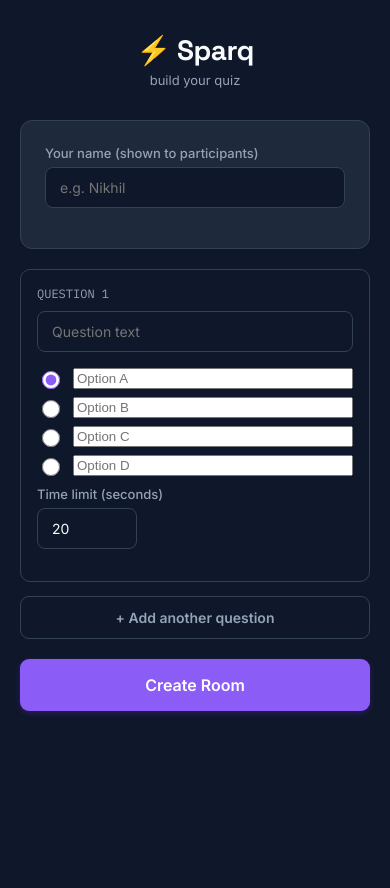
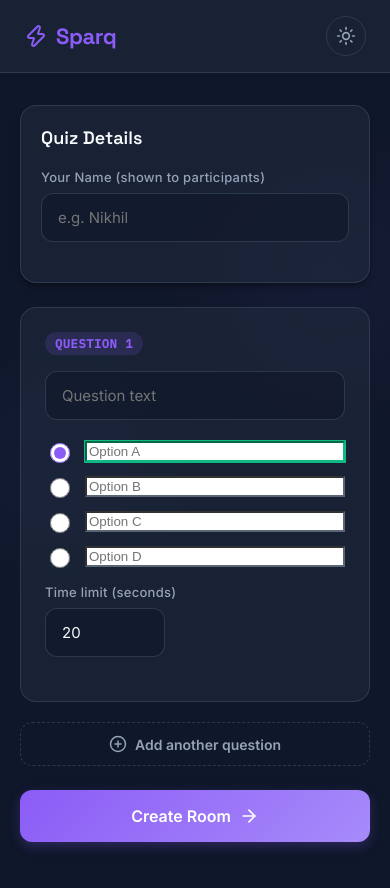
Before and after one commit to nikhildhore9923/sparq-quiz, a React (Vite) app in the folder frontend/: page /host/create in a window 390 px wide. Shown: the top 888 px of the page. Before the commit the page ends 844 px from the top, so only its background shows below. Built offline with nearby package versions, Linux system fonts and the light colour scheme; no server answers.

Commit message:
feat: modern glassmorphism UI with dark/light mode toggle and lucide icons

```diff
--- a/frontend/package.json
+++ b/frontend/package.json
@@ -9,6 +9,7 @@
     "preview": "vite preview"
   },
   "dependencies": {
+    "lucide-react": "^1.45.0",
     "react": "^18.3.1",
     "react-dom": "^18.3.1",
     "react-router-dom": "^6.24.1",
--- a/frontend/src/App.jsx
+++ b/frontend/src/App.jsx
@@ -1,12 +1,45 @@
-import { Routes, Route } from 'react-router-dom'
+import { useState, useEffect } from 'react'
+import { Routes, Route, useLocation } from 'react-router-dom'
+import { Moon, Sun, Zap } from 'lucide-react'
 import Home from './pages/Home'
 import HostCreate from './pages/HostCreate'
 import HostRoom from './pages/HostRoom'
 import PlayerJoin from './pages/PlayerJoin'
 import PlayerRoom from './pages/PlayerRoom'
 
+function Layout({ children }) {
+  const [theme, setTheme] = useState(() => localStorage.getItem('sparq_theme') || 'dark')
+
+  useEffect(() => {
+    document.documentElement.setAttribute('data-theme', theme)
+    localStorage.setItem('sparq_theme', theme)
+  }, [theme])
+
+  const toggleTheme = () => setTheme(prev => prev === 'dark' ? 'light' : 'dark')
+
+  return (
+    <div className="layout-wrapper">
+      <div className="global-header">
+        <div className="logo-container">
+          <Zap className="logo-icon" size={24} />
+          <span className="logo-text">Sparq</span>
+        </div>
+        <button className="theme-toggle" onClick={toggleTheme} aria-label="Toggle theme">
+          {theme === 'dark' ? <Sun size={20} /> : <Moon size={20} />}
+        </button>
+      </div>
+      <main className="content-area slide-in">
+        {children}
+      </main>
+    </div>
+  )
+}
+
 function App() {
+  const location = useLocation();
+
   return (
+    <Layout key={location.pathname}>
       <Routes>
         <Route path="/" element={<Home />} />
         <Route path="/host/create" element={<HostCreate />} />
@@ -14,6 +47,7 @@
         <Route path="/join" element={<PlayerJoin />} />
         <Route path="/play/:roomCode" element={<PlayerRoom />} />
       </Routes>
+    </Layout>
   )
 }
 
--- a/frontend/src/index.css
+++ b/frontend/src/index.css
@@ -1,22 +1,60 @@
 :root {
-  --bg: #0f172a;
-  --panel: #1e293b;
-  --panel-border: #334155;
-  --text-primary: #f8fafc;
-  --text-secondary: #94a3b8;
-  --input-bg: #0f172a;
-
-  --accent: #8b5cf6;
-  --accent-light: #4c1d95;
-  --correct: #22c55e;
-  --correct-bg: #14532d;
-  --incorrect: #ef4444;
-  --incorrect-bg: #7f1d1d;
-  --warn: #f59e0b;
-
+  /* Common variables */
   --font-display: "Space Grotesk", sans-serif;
   --font-body: "Inter", sans-serif;
   --font-mono: "IBM Plex Mono", monospace;
+  --radius-sm: 8px;
+  --radius-md: 12px;
+  --radius-lg: 16px;
+  --transition: all 0.3s cubic-bezier(0.4, 0, 0.2, 1);
+}
+
+[data-theme="light"] {
+  --bg: #f8fafc;
+  --bg-secondary: #f1f5f9;
+  --panel: rgba(255, 255, 255, 0.8);
+  --panel-border: rgba(226, 232, 240, 0.8);
+  --text-primary: #0f172a;
+  --text-secondary: #64748b;
+  --input-bg: rgba(241, 245, 249, 0.8);
+
+  --accent: #6366f1;
+  --accent-light: #e0e7ff;
+  --accent-hover: #4f46e5;
+  --correct: #10b981;
+  --correct-bg: #d1fae5;
+  --incorrect: #ef4444;
+  --incorrect-bg: #fee2e2;
+  --warn: #f59e0b;
+  --warn-bg: #fef3c7;
+
+  --shadow-sm: 0 1px 2px 0 rgba(0, 0, 0, 0.05);
+  --shadow-md: 0 4px 6px -1px rgba(0, 0, 0, 0.1), 0 2px 4px -1px rgba(0, 0, 0, 0.06);
+  --shadow-glow: 0 0 15px rgba(99, 102, 241, 0.3);
+}
+
+[data-theme="dark"] {
+  --bg: #0f172a;
+  --bg-secondary: #1e293b;
+  --panel: rgba(30, 41, 59, 0.7);
+  --panel-border: rgba(51, 65, 85, 0.8);
+  --text-primary: #f8fafc;
+  --text-secondary: #94a3b8;
+  --input-bg: rgba(15, 23, 42, 0.6);
+
+  --accent: #8b5cf6;
+  --accent-light: rgba(139, 92, 246, 0.15);
+  --accent-hover: #a78bfa;
+  --correct: #10b981;
+  --correct-bg: rgba(16, 185, 129, 0.15);
+  --incorrect: #ef4444;
+  --incorrect-bg: rgba(239, 68, 68, 0.15);
+  --warn: #f59e0b;
+  --warn-bg: rgba(245, 158, 11, 0.15);
+
+  --shadow-sm: 0 1px 2px 0 rgba(0, 0, 0, 0.5);
+  --shadow-md: 0 4px 6px -1px rgba(0, 0, 0, 0.3), 0 2px 4px -1px rgba(0, 0, 0, 0.2);
+  --shadow-glow: 0 0 15px rgba(139, 92, 246, 0.3);
 }
 
 * {
@@ -25,58 +63,120 @@
 
 body {
   margin: 0;
-  background: var(--bg);
+  background-color: var(--bg);
   color: var(--text-primary);
   font-family: var(--font-body);
   -webkit-font-smoothing: antialiased;
+  transition: background-color 0.3s ease, color 0.3s ease;
+  min-height: 100vh;
+  /* Add subtle gradient background */
+  background-image:
+    radial-gradient(circle at 15% 50%, rgba(99, 102, 241, 0.05), transparent 25%),
+    radial-gradient(circle at 85% 30%, rgba(139, 92, 246, 0.05), transparent 25%);
+}
+
+.layout-wrapper {
+  display: flex;
+  flex-direction: column;
+  min-height: 100vh;
+}
+
+.global-header {
+  display: flex;
+  justify-content: space-between;
+  align-items: center;
+  padding: 16px 24px;
+  background: var(--panel);
+  backdrop-filter: blur(12px);
+  -webkit-backdrop-filter: blur(12px);
+  border-bottom: 1px solid var(--panel-border);
+  position: sticky;
+  top: 0;
+  z-index: 50;
+  transition: var(--transition);
+}
+
+.logo-container {
+  display: flex;
+  align-items: center;
+  gap: 8px;
+  color: var(--accent);
+}
+
+.logo-text {
+  font-family: var(--font-display);
+  font-weight: 700;
+  font-size: 22px;
+  letter-spacing: -0.02em;
+}
+
+.theme-toggle {
+  background: transparent;
+  border: 1px solid var(--panel-border);
+  color: var(--text-secondary);
+  border-radius: 50%;
+  width: 40px;
+  height: 40px;
+  display: flex;
+  align-items: center;
+  justify-content: center;
+  cursor: pointer;
+  transition: var(--transition);
+}
+
+.theme-toggle:hover {
+  background: var(--bg-secondary);
+  color: var(--accent);
+  transform: rotate(15deg);
+}
+
+.content-area {
+  flex: 1;
+}
+
+.slide-in {
+  animation: slideUpFade 0.5s cubic-bezier(0.16, 1, 0.3, 1) forwards;
+}
+
+@keyframes slideUpFade {
+  0% { opacity: 0; transform: translateY(20px); }
+  100% { opacity: 1; transform: translateY(0); }
 }
 
 .app {
   max-width: 720px;
   margin: 0 auto;
   padding: 32px 20px 80px;
-  min-height: 100vh;
 }
 
 .wide {
   max-width: 960px;
 }
 
-/* ---------- Brand ---------- */
-.brand-header {
-  text-align: center;
-  margin-bottom: 32px;
-}
-
-.brand-mark {
-  font-family: var(--font-display);
-  font-weight: 700;
-  font-size: 28px;
-  letter-spacing: -0.02em;
-}
-
-.brand-sub {
-  color: var(--text-secondary);
-  font-size: 13px;
-  display: block;
-  margin-top: 4px;
-}
-
 /* ---------- Panels & cards ---------- */
 .panel {
   background: var(--panel);
+  backdrop-filter: blur(16px);
+  -webkit-backdrop-filter: blur(16px);
   border: 1px solid var(--panel-border);
-  border-radius: 12px;
-  padding: 24px;
-  margin-bottom: 20px;
-  box-shadow: 0 1px 2px rgba(16, 24, 40, 0.04);
+  border-radius: var(--radius-lg);
+  padding: 28px;
+  margin-bottom: 24px;
+  box-shadow: var(--shadow-md);
+  transition: var(--transition);
+}
+
+.panel:hover {
+  box-shadow: var(--shadow-md), var(--shadow-glow);
+  border-color: rgba(139, 92, 246, 0.3);
 }
 
 .panel-title {
   font-family: var(--font-display);
-  font-size: 16px;
+  font-size: 18px;
   font-weight: 600;
-  margin: 0 0 16px;
+  margin: 0 0 20px;
+  color: var(--text-primary);
 }
 
 /* ---------- Buttons ---------- */
@@ -85,32 +185,46 @@
   font-weight: 600;
   font-size: 14px;
   border: none;
-  border-radius: 9px;
+  border-radius: var(--radius-md);
   padding: 12px 20px;
   cursor: pointer;
-  transition: all 0.15s ease;
+  transition: var(--transition);
+  display: inline-flex;
+  align-items: center;
+  justify-content: center;
+  gap: 8px;
 }
 
 .btn:disabled {
-  opacity: 0.4;
+  opacity: 0.5;
   cursor: not-allowed;
+  transform: none !important;
 }
 
 .btn-primary {
-  background: var(--accent);
+  background: linear-gradient(135deg, var(--accent) 0%, var(--accent-hover) 100%);
   color: #ffffff;
-  box-shadow: 0 2px 6px rgba(109, 40, 217, 0.3);
+  box-shadow: 0 4px 12px rgba(139, 92, 246, 0.25);
 }
 
 .btn-primary:hover:not(:disabled) {
-  box-shadow: 0 4px 14px rgba(109, 40, 217, 0.4);
-  transform: translateY(-1px);
+  box-shadow: 0 6px 16px rgba(139, 92, 246, 0.4);
+  transform: translateY(-2px);
+}
+
+.btn-primary:active:not(:disabled) {
+  transform: translateY(0);
 }
 
 .btn-ghost {
   background: transparent;
   border: 1px solid var(--panel-border);
   color: var(--text-secondary);
+}
+
+.btn-ghost:hover:not(:disabled) {
+  background: var(--bg-secondary);
+  color: var(--text-primary);
 }
 
 .btn-block {
@@ -124,7 +238,7 @@
 
 /* ---------- Forms ---------- */
 .field {
-  margin-bottom: 16px;
+  margin-bottom: 20px;
 }
 
 .field label {
@@ -132,107 +246,138 @@
   font-size: 13px;
   font-weight: 500;
   color: var(--text-secondary);
-  margin-bottom: 6px;
+  margin-bottom: 8px;
+  letter-spacing: 0.02em;
 }
 
 .field input, .field textarea {
   width: 100%;
   background: var(--input-bg);
   border: 1px solid var(--panel-border);
-  border-radius: 8px;
-  padding: 11px 14px;
+  border-radius: var(--radius-md);
+  padding: 14px 16px;
   font-family: var(--font-body);
-  font-size: 14px;
+  font-size: 15px;
   color: var(--text-primary);
+  transition: var(--transition);
 }
 
-.field input:focus, .field textarea:focus, button:focus-visible {
-  outline: 2px solid var(--accent);
-  outline-offset: 1px;
+.field input:focus, .field textarea:focus {
+  outline: none;
+  border-color: var(--accent);
+  box-shadow: 0 0 0 3px var(--accent-light);
+  background: var(--bg);
 }
 
 .room-code-input {
-  font-family: var(--font-mono);
-  font-size: 24px;
-  letter-spacing: 0.15em;
+  font-family: var(--font-mono) !important;
+  font-size: 28px !important;
+  letter-spacing: 0.2em;
   text-align: center;
   text-transform: uppercase;
+  font-weight: 600;
 }
 
 /* ---------- Home / choice screen ---------- */
 .choice-grid {
   display: grid;
   grid-template-columns: 1fr 1fr;
-  gap: 16px;
+  gap: 20px;
 }
 
 .choice-card {
   background: var(--panel);
+  backdrop-filter: blur(16px);
   border: 1px solid var(--panel-border);
-  border-radius: 12px;
-  padding: 32px 20px;
+  border-radius: var(--radius-lg);
+  padding: 40px 24px;
   text-align: center;
   cursor: pointer;
-  transition: all 0.15s ease;
+  transition: var(--transition);
+  box-shadow: var(--shadow-sm);
 }
 
 .choice-card:hover {
   border-color: var(--accent);
-  box-shadow: 0 4px 14px rgba(109, 40, 217, 0.12);
+  box-shadow: var(--shadow-md), var(--shadow-glow);
+  transform: translateY(-4px);
 }
 
 .choice-icon {
-  font-size: 32px;
-  margin-bottom: 10px;
+  font-size: 40px;
+  margin-bottom: 16px;
+  display: inline-block;
+  transition: transform 0.3s ease;
+}
+
+.choice-card:hover .choice-icon {
+  transform: scale(1.1);
 }
 
 .choice-title {
   font-family: var(--font-display);
   font-weight: 600;
-  font-size: 16px;
+  font-size: 18px;
+  color: var(--text-primary);
 }
 
 /* ---------- Room code display ---------- */
 .room-code-display {
   text-align: center;
-  padding: 24px;
+  padding: 32px 24px;
 }
 
 .room-code-big {
   font-family: var(--font-mono);
-  font-size: 48px;
-  font-weight: 500;
-  letter-spacing: 0.2em;
-  color: var(--accent);
+  font-size: 56px;
+  font-weight: 700;
+  letter-spacing: 0.25em;
+  color: var(--text-primary);
+  text-shadow: 0 2px 10px rgba(139, 92, 246, 0.2);
+  margin: 16px 0;
+  background: linear-gradient(135deg, var(--accent) 0%, #3b82f6 100%);
+  -webkit-background-clip: text;
+  -webkit-text-fill-color: transparent;
 }
 
 /* ---------- Question builder ---------- */
 .question-card {
   border: 1px solid var(--panel-border);
-  border-radius: 10px;
-  padding: 16px;
-  margin-bottom: 14px;
-  background: var(--input-bg);
+  border-radius: var(--radius-lg);
+  padding: 24px;
+  margin-bottom: 20px;
+  background: var(--panel);
+  transition: var(--transition);
+}
+
+.question-card:focus-within {
+  border-color: var(--accent);
+  box-shadow: var(--shadow-glow);
 }
 
 .question-card-header {
   display: flex;
   justify-content: space-between;
   align-items: center;
-  margin-bottom: 10px;
+  margin-bottom: 16px;
 }
 
 .question-number {
   font-family: var(--font-mono);
   font-size: 12px;
-  color: var(--text-secondary);
+  font-weight: 600;
+  color: var(--accent);
+  letter-spacing: 0.05em;
+  background: var(--accent-light);
+  padding: 4px 10px;
+  border-radius: 100px;
 }
 
 .option-row {
   display: flex;
   align-items: center;
-  gap: 10px;
-  margin-bottom: 8px;
+  gap: 12px;
+  margin-bottom: 12px;
 }
 
 .option-row input[type="text"] {
@@ -241,62 +386,80 @@
 
 .option-row input[type="radio"] {
   accent-color: var(--accent);
-  width: 18px;
-  height: 18px;
+  width: 20px;
+  height: 20px;
+  cursor: pointer;
 }
 
 /* ---------- Live question (player + host view) ---------- */
 .question-live-text {
   font-family: var(--font-display);
-  font-size: 22px;
-  font-weight: 600;
-  margin-bottom: 20px;
+  font-size: 26px;
+  font-weight: 700;
+  margin-bottom: 32px;
   text-align: center;
+  line-height: 1.3;
 }
 
 .timer-ring {
   font-family: var(--font-mono);
-  font-size: 32px;
+  font-size: 40px;
+  font-weight: 700;
   text-align: center;
   color: var(--accent);
-  margin-bottom: 20px;
+  margin-bottom: 24px;
+  text-shadow: var(--shadow-glow);
 }
 
 .timer-ring.urgent {
   color: var(--incorrect);
+  animation: pulse-urgent 1s infinite;
+  text-shadow: 0 0 15px rgba(239, 68, 68, 0.4);
+}
+
+@keyframes pulse-urgent {
+  0%, 100% { transform: scale(1); }
+  50% { transform: scale(1.05); }
 }
 
 .option-buttons {
   display: grid;
   grid-template-columns: 1fr 1fr;
-  gap: 12px;
+  gap: 16px;
 }
 
 .option-btn {
-  background: var(--panel);
+  background: var(--input-bg);
   border: 2px solid var(--panel-border);
-  border-radius: 10px;
-  padding: 20px 16px;
+  border-radius: var(--radius-lg);
+  padding: 24px 20px;
   font-family: var(--font-body);
   font-weight: 600;
-  font-size: 15px;
+  font-size: 16px;
+  color: var(--text-primary);
   cursor: pointer;
-  transition: all 0.12s ease;
+  transition: var(--transition);
   text-align: left;
+  display: flex;
+  align-items: center;
 }
 
 .option-btn:hover:not(:disabled) {
   border-color: var(--accent);
   background: var(--accent-light);
+  transform: translateY(-2px);
+  box-shadow: var(--shadow-md);
 }
 
 .option-btn:disabled {
   cursor: default;
+  opacity: 0.8;
 }
 
 .option-btn.selected {
   border-color: var(--accent);
   background: var(--accent-light);
+  box-shadow: var(--shadow-glow);
 }
 
 .option-btn.correct {
@@ -313,40 +476,56 @@
 
 .option-letter {
   font-family: var(--font-mono);
-  opacity: 0.5;
-  margin-right: 8px;
+  font-size: 14px;
+  opacity: 0.6;
+  margin-right: 12px;
+  background: var(--bg-secondary);
+  width: 28px;
+  height: 28px;
+  display: inline-flex;
+  align-items: center;
+  justify-content: center;
+  border-radius: 6px;
+}
+
+.option-btn.correct .option-letter, .option-btn.incorrect .option-letter, .option-btn.selected .option-letter {
+  background: rgba(255, 255, 255, 0.2);
+  color: inherit;
 }
 
 /* ---------- Live tally bars (host view) ---------- */
 .tally-row {
   display: grid;
-  grid-template-columns: 30px 1fr 40px;
+  grid-template-columns: 36px 1fr 48px;
   align-items: center;
-  gap: 10px;
-  margin-bottom: 10px;
+  gap: 12px;
+  margin-bottom: 12px;
 }
 
 .tally-track {
-  height: 24px;
+  height: 28px;
   background: var(--input-bg);
-  border-radius: 6px;
+  border-radius: 8px;
   overflow: hidden;
+  border: 1px solid var(--panel-border);
 }
 
 .tally-fill {
   height: 100%;
-  background: var(--accent);
-  transition: width 0.3s ease;
+  background: linear-gradient(90deg, var(--accent) 0%, #3b82f6 100%);
+  transition: width 0.5s cubic-bezier(0.34, 1.56, 0.64, 1);
 }
 
 .tally-fill.correct-fill {
-  background: var(--correct);
+  background: linear-gradient(90deg, var(--correct) 0%, #059669 100%);
 }
 
 .tally-count {
   font-family: var(--font-mono);
-  font-size: 13px;
+  font-size: 14px;
+  font-weight: 600;
   text-align: right;
+  color: var(--text-primary);
 }
 
 /* ---------- Leaderboard ---------- */
@@ -354,8 +533,15 @@
   display: flex;
   justify-content: space-between;
   align-items: center;
-  padding: 12px 0;
+  padding: 16px 12px;
   border-bottom: 1px solid var(--panel-border);
+  transition: var(--transition);
+}
+
+.leaderboard-row:hover {
+  background: var(--bg-secondary);
+  border-radius: var(--radius-md);
+  border-bottom-color: transparent;
 }
 
 .leaderboard-row:last-child {
@@ -364,22 +550,26 @@
 
 .leaderboard-rank {
   font-family: var(--font-mono);
+  font-weight: 700;
+  font-size: 16px;
   color: var(--text-secondary);
-  width: 30px;
+  width: 40px;
 }
 
 .leaderboard-name {
   flex: 1;
-  font-weight: 500;
+  font-weight: 600;
+  font-size: 16px;
 }
 
 .leaderboard-score {
   font-family: var(--font-mono);
-  font-weight: 600;
+  font-weight: 700;
+  font-size: 16px;
   color: var(--accent);
 }
 
-.leaderboard-row.rank-1 .leaderboard-rank { color: #f59e0b; }
+.leaderboard-row.rank-1 .leaderboard-rank { color: #f59e0b; text-shadow: 0 0 10px rgba(245, 158, 11, 0.3); }
 .leaderboard-row.rank-2 .leaderboard-rank { color: #94a3b8; }
 .leaderboard-row.rank-3 .leaderboard-rank { color: #b45309; }
 
@@ -387,66 +577,84 @@
 .center-text {
   text-align: center;
   color: var(--text-secondary);
-  font-size: 14px;
+  font-size: 15px;
+  line-height: 1.5;
 }
 
 .pulse-badge {
   display: inline-flex;
   align-items: center;
-  gap: 6px;
+  gap: 8px;
   font-family: var(--font-mono);
   font-size: 12px;
-  color: var(--text-secondary);
+  font-weight: 600;
+  color: var(--text-primary);
+  background: var(--panel);
   border: 1px solid var(--panel-border);
-  padding: 5px 12px;
+  padding: 6px 14px;
   border-radius: 100px;
+  box-shadow: var(--shadow-sm);
 }
 
 .pulse-dot {
-  width: 6px;
-  height: 6px;
+  width: 8px;
+  height: 8px;
   border-radius: 50%;
   background: var(--correct);
   animation: pulse 2s infinite;
 }
 
 @keyframes pulse {
-  0%, 100% { box-shadow: 0 0 0 0 rgba(22, 163, 74, 0.5); }
-  50% { box-shadow: 0 0 0 5px rgba(22, 163, 74, 0); }
+  0%, 100% { box-shadow: 0 0 0 0 rgba(16, 185, 129, 0.6); }
+  50% { box-shadow: 0 0 0 6px rgba(16, 185, 129, 0); }
 }
 
 .error-text {
   color: var(--incorrect);
-  font-size: 13px;
-  margin-top: 8px;
+  font-size: 14px;
+  font-weight: 500;
+  margin-top: 10px;
+  background: var(--incorrect-bg);
+  padding: 10px 14px;
+  border-radius: var(--radius-sm);
+  border: 1px solid rgba(239, 68, 68, 0.3);
 }
 
 .stat-inline {
   display: flex;
-  gap: 24px;
+  gap: 32px;
   justify-content: center;
-  margin-bottom: 20px;
+  margin-bottom: 24px;
 }
 
 .stat-inline-item {
   text-align: center;
+  background: var(--input-bg);
+  padding: 16px 24px;
+  border-radius: var(--radius-lg);
+  border: 1px solid var(--panel-border);
 }
 
 .stat-inline-value {
   font-family: var(--font-mono);
-  font-size: 22px;
-  font-weight: 600;
+  font-size: 28px;
+  font-weight: 700;
+  color: var(--text-primary);
+  margin-bottom: 4px;
 }
 
 .stat-inline-label {
-  font-size: 11px;
+  font-size: 12px;
+  font-weight: 600;
   color: var(--text-secondary);
   text-transform: uppercase;
-  letter-spacing: 0.05em;
+  letter-spacing: 0.1em;
 }
 
-@media (max-width: 480px) {
+@media (max-width: 640px) {
   .choice-grid { grid-template-columns: 1fr; }
   .option-buttons { grid-template-columns: 1fr; }
-  .room-code-big { font-size: 36px; }
+  .room-code-big { font-size: 40px; }
+  .panel { padding: 20px; }
+  .stat-inline { gap: 16px; }
 }
--- a/frontend/src/pages/Home.jsx
+++ b/frontend/src/pages/Home.jsx
@@ -1,22 +1,18 @@
 import { useNavigate } from 'react-router-dom'
+import { PlaySquare, Users } from 'lucide-react'
 
 function Home() {
   const navigate = useNavigate()
 
   return (
     <div className="app">
-      <div className="brand-header">
-        <div className="brand-mark">⚡ Sparq</div>
-        <span className="brand-sub">live quiz, real time</span>
-      </div>
-
       <div className="choice-grid">
         <div className="choice-card" onClick={() => navigate('/host/create')}>
-          <div className="choice-icon">🎛️</div>
+          <div className="choice-icon"><PlaySquare size={40} color="var(--accent)" /></div>
           <div className="choice-title">Host a Quiz</div>
         </div>
         <div className="choice-card" onClick={() => navigate('/join')}>
-          <div className="choice-icon">📱</div>
+          <div className="choice-icon"><Users size={40} color="var(--accent)" /></div>
           <div className="choice-title">Join a Quiz</div>
         </div>
       </div>
--- a/frontend/src/pages/HostCreate.jsx
+++ b/frontend/src/pages/HostCreate.jsx
@@ -1,6 +1,6 @@
 import { useState } from 'react'
 import { useNavigate } from 'react-router-dom'
-import { socket } from '../socket'
+import { PlusCircle, Trash2, ArrowRight } from 'lucide-react'
 
 const emptyQuestion = () => ({
   questionText: '',
@@ -69,14 +69,10 @@
 
   return (
     <div className="app wide">
-      <div className="brand-header">
-        <div className="brand-mark">⚡ Sparq</div>
-        <span className="brand-sub">build your quiz</span>
-      </div>
-
       <div className="panel">
+        <h2 className="panel-title">Quiz Details</h2>
         <div className="field">
-          <label>Your name (shown to participants)</label>
+          <label>Your Name (shown to participants)</label>
           <input value={hostName} onChange={(e) => setHostName(e.target.value)} placeholder="e.g. Nikhil" />
         </div>
       </div>
@@ -86,8 +82,8 @@
           <div className="question-card-header">
             <span className="question-number">QUESTION {qIndex + 1}</span>
             {questions.length > 1 && (
-              <button className="btn btn-ghost" onClick={() => removeQuestion(qIndex)}>
-                Remove
+              <button className="btn btn-ghost" onClick={() => removeQuestion(qIndex)} style={{ padding: '8px 12px', color: 'var(--incorrect)' }}>
+                <Trash2 size={16} />
               </button>
             )}
           </div>
@@ -114,11 +110,15 @@
                 placeholder={`Option ${letter}`}
                 value={q.options[optIndex]}
                 onChange={(e) => updateOption(qIndex, optIndex, e.target.value)}
+                style={{
+                  borderColor: q.correctOption === letter ? 'var(--correct)' : 'var(--panel-border)',
+                  boxShadow: q.correctOption === letter ? '0 0 0 1px var(--correct)' : 'none'
+                }}
               />
             </div>
           ))}
 
-          <div className="field" style={{ marginTop: 10 }}>
+          <div className="field" style={{ marginTop: 16 }}>
             <label>Time limit (seconds)</label>
             <input
               type="number"
@@ -126,20 +126,20 @@
               max="120"
               value={q.timeLimit}
               onChange={(e) => updateQuestion(qIndex, { timeLimit: parseInt(e.target.value) || 20 })}
-              style={{ width: 100 }}
+              style={{ width: 120 }}
             />
           </div>
         </div>
       ))}
 
-      <button className="btn btn-ghost btn-block" onClick={addQuestion} style={{ marginBottom: 20 }}>
-        + Add another question
+      <button className="btn btn-ghost btn-block" onClick={addQuestion} style={{ marginBottom: 24, borderStyle: 'dashed' }}>
+        <PlusCircle size={18} /> Add another question
       </button>
 
       {error && <p className="error-text">{error}</p>}
 
       <button className="btn btn-primary btn-block btn-lg" onClick={handleCreate} disabled={creating}>
-        {creating ? 'Creating room…' : 'Create Room'}
+        {creating ? 'Creating room…' : 'Create Room'} <ArrowRight size={20} />
       </button>
     </div>
   )
--- a/frontend/src/pages/HostRoom.jsx
+++ b/frontend/src/pages/HostRoom.jsx
@@ -61,13 +61,6 @@
 
   return (
     <div className="app wide">
-      <div className="brand-header">
-        <div className="brand-mark">⚡ Sparq</div>
-        <span className="pulse-badge">
-          <span className="pulse-dot" /> Host view
-        </span>
-      </div>
-
       {phase === 'lobby' && (
         <div className="panel room-code-display">
           <p className="center-text">Share this code with participants</p>
--- a/frontend/src/pages/PlayerJoin.jsx
+++ b/frontend/src/pages/PlayerJoin.jsx
@@ -1,5 +1,6 @@
 import { useState } from 'react'
 import { useNavigate } from 'react-router-dom'
+import { LogIn } from 'lucide-react'
 import { socket } from '../socket'
 
 function PlayerJoin() {
@@ -26,12 +27,8 @@
 
   return (
     <div className="app">
-      <div className="brand-header">
-        <div className="brand-mark">⚡ Sparq</div>
-        <span className="brand-sub">join a live quiz</span>
-      </div>
-
       <div className="panel">
+        <h2 className="panel-title" style={{ textAlign: 'center', fontSize: 24, marginBottom: 32 }}>Join a Live Quiz</h2>
         <div className="field">
           <label>Room code</label>
           <input
@@ -43,14 +40,19 @@
           />
         </div>
         <div className="field">
-          <label>Your name</label>
-          <input value={name} onChange={(e) => setName(e.target.value)} placeholder="e.g. Priya" />
+          <label>Your Name</label>
+          <input
+            value={name}
+            onChange={(e) => setName(e.target.value)}
+            placeholder="e.g. Priya"
+            style={{ textAlign: 'center', fontSize: 20, fontWeight: 600 }}
+          />
         </div>
 
         {error && <p className="error-text">{error}</p>}
 
-        <button className="btn btn-primary btn-block btn-lg" onClick={handleJoin} disabled={joining}>
-          {joining ? 'Joining…' : 'Join Quiz'}
+        <button className="btn btn-primary btn-block btn-lg" onClick={handleJoin} disabled={joining} style={{ marginTop: 24 }}>
+          {joining ? 'Joining…' : 'Join Quiz'} <LogIn size={20} />
         </button>
       </div>
     </div>
--- a/frontend/src/pages/PlayerRoom.jsx
+++ b/frontend/src/pages/PlayerRoom.jsx
@@ -97,11 +97,6 @@
 
   return (
     <div className="app">
-      <div className="brand-header">
-        <div className="brand-mark">⚡ Sparq</div>
-        <span className="brand-sub">{name}</span>
-      </div>
-
       {(phase === 'lobby' || phase === 'waiting-for-next') && (
         <div className="panel">
           <p className="center-text">Waiting for the host to start the quiz…</p>
```
Also changed, not shown: 2 other files (tests, documents, lock files or other folders). Lines whose indentation alone changed are shown as unchanged.
